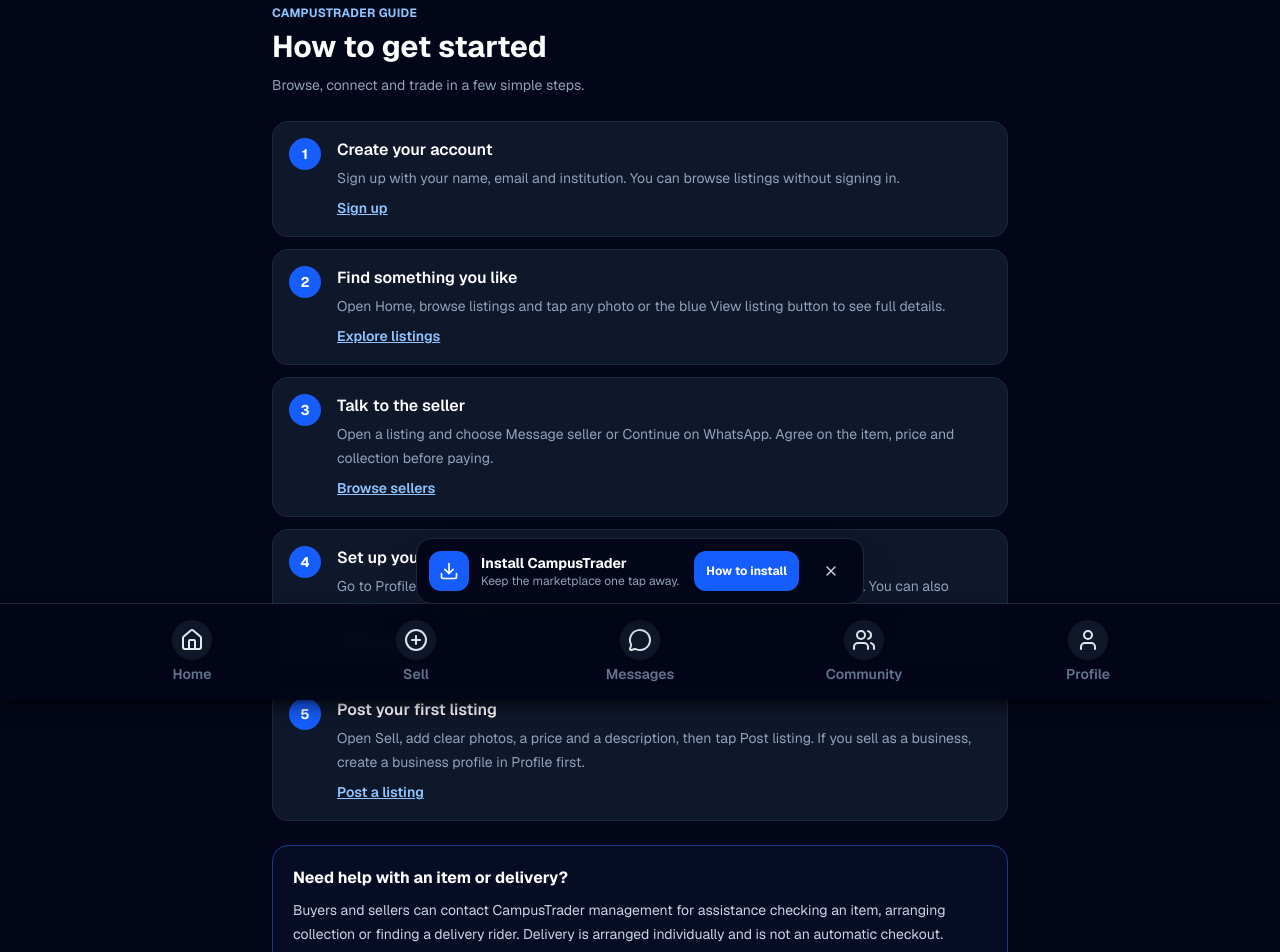
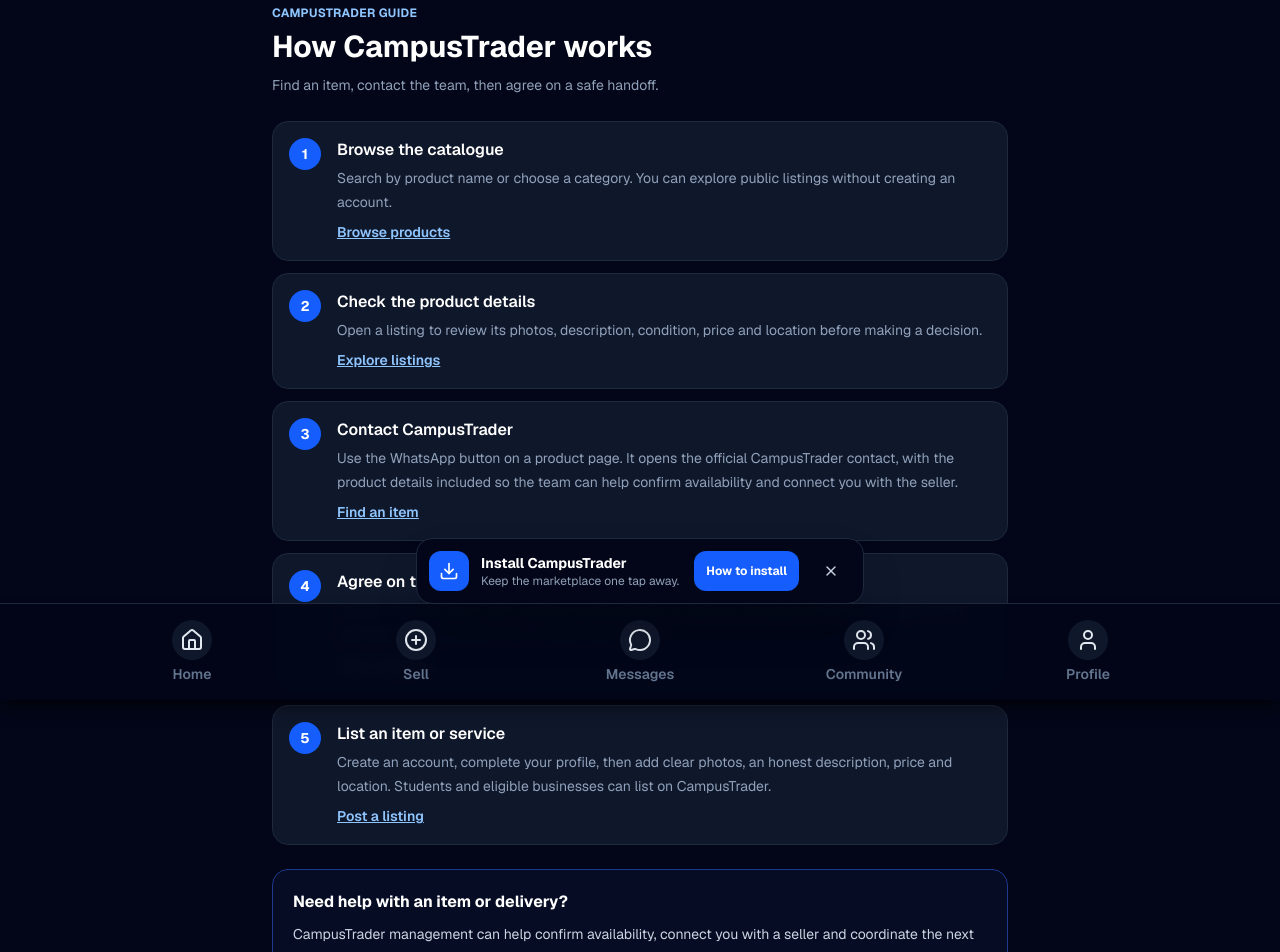
Before and after one commit to Mark2631/campushub, a Next.js app: page /help in a window 1280 px wide. Shown: the part 100-1052 px from the top of the page. Built offline with nearby package versions, Linux system fonts and the light colour scheme; no server answers.

Commit message:
docs: explain the CampusTrader buyer and seller journey

```diff
--- a/app/help/page.tsx
+++ b/app/help/page.tsx
@@ -6,15 +6,15 @@ import HelpContactAction from '../../components/HelpContactAction';
 
 export const metadata: Metadata = {
   title: 'Getting Started & Help | CampusTrader',
-  description: 'Simple steps to browse, message sellers, post listings, verify your account and request support on CampusTrader.',
+  description: 'Browse campus products, contact CampusTrader for help, and learn how to list items on the marketplace.',
 };
 
 const steps = [
-  { title: 'Create your account', text: 'Sign up with your name, email and institution. You can browse listings without signing in.', href: '/signin', action: 'Sign up' },
-  { title: 'Find something you like', text: 'Open Home, browse listings and tap any photo or the blue View listing button to see full details.', href: '/', action: 'Explore listings' },
-  { title: 'Talk to the seller', text: 'Open a listing and choose Message seller or Continue on WhatsApp. Agree on the item, price and collection before paying.', href: '/', action: 'Browse sellers' },
-  { title: 'Set up your seller profile', text: 'Go to Profile → Edit profile. Add your WhatsApp number so buyers can contact you. You can also request a trusted badge using your student or national ID.', href: '/profile', action: 'Open profile' },
-  { title: 'Post your first listing', text: 'Open Sell, add clear photos, a price and a description, then tap Post listing. If you sell as a business, create a business profile in Profile first.', href: '/sell', action: 'Post a listing' },
+  { title: 'Browse the catalogue', text: 'Search by product name or choose a category. You can explore public listings without creating an account.', href: '/', action: 'Browse products' },
+  { title: 'Check the product details', text: 'Open a listing to review its photos, description, condition, price and location before making a decision.', href: '/', action: 'Explore listings' },
+  { title: 'Contact CampusTrader', text: 'Use the WhatsApp button on a product page. It opens the official CampusTrader contact, with the product details included so the team can help confirm availability and connect you with the seller.', href: '/', action: 'Find an item' },
+  { title: 'Agree on the handoff', text: 'Confirm the final price, item condition and collection or delivery arrangement before paying. Do not send advance payments to an unconfirmed contact.', href: '/', action: 'View products' },
+  { title: 'List an item or service', text: 'Create an account, complete your profile, then add clear photos, an honest description, price and location. Students and eligible businesses can list on CampusTrader.', href: '/sell', action: 'Post a listing' },
 ];
 
 export default function HelpPage() {
@@ -23,8 +23,8 @@ export default function HelpPage() {
       <Header />
       <main className="mx-auto w-full max-w-3xl flex-1 px-4 py-6 pb-28 sm:py-8">
         <p className="text-xs font-bold uppercase tracking-wide text-blue-600 dark:text-blue-300">CampusTrader guide</p>
-        <h1 className="mt-2 text-2xl font-bold sm:text-3xl">How to get started</h1>
-        <p className="mt-2 text-sm leading-6 text-slate-600 dark:text-slate-400">Browse, connect and trade in a few simple steps.</p>
+        <h1 className="mt-2 text-2xl font-bold sm:text-3xl">How CampusTrader works</h1>
+        <p className="mt-2 text-sm leading-6 text-slate-600 dark:text-slate-400">Find an item, contact the team, then agree on a safe handoff.</p>
         <div className="mt-6 space-y-3">
           {steps.map((step, index) => <section key={step.title} className="flex gap-4 rounded-2xl border border-slate-200 bg-white p-4 dark:border-slate-800 dark:bg-slate-900">
             <span className="flex h-8 w-8 shrink-0 items-center justify-center rounded-full bg-blue-600 text-sm font-bold text-white">{index + 1}</span>
@@ -33,10 +33,10 @@ export default function HelpPage() {
         </div>
         <section className="mt-6 rounded-2xl border border-blue-200 bg-blue-50 p-5 dark:border-blue-900 dark:bg-blue-950/20">
           <h2 className="font-bold">Need help with an item or delivery?</h2>
-          <p className="mt-2 text-sm leading-6 text-slate-600 dark:text-slate-300">Buyers and sellers can contact CampusTrader management for assistance checking an item, arranging collection or finding a delivery rider. Delivery is arranged individually and is not an automatic checkout.</p>
+          <p className="mt-2 text-sm leading-6 text-slate-600 dark:text-slate-300">CampusTrader management can help confirm availability, connect you with a seller and coordinate the next step. Delivery is arranged individually; checkout is not automatic.</p>
           <HelpContactAction />
         </section>
-        <p className="mt-5 text-xs leading-5 text-slate-500 dark:text-slate-400">For your safety, check an item&apos;s condition and confirm the seller before paying. Never share account passwords or PINs.</p>
+        <p className="mt-5 text-xs leading-5 text-slate-500 dark:text-slate-400">Inspect the item and confirm the seller, price and collection plan before paying. Never share account passwords or PINs.</p>
       </main>
       <BottomNav />
     </div>
```
